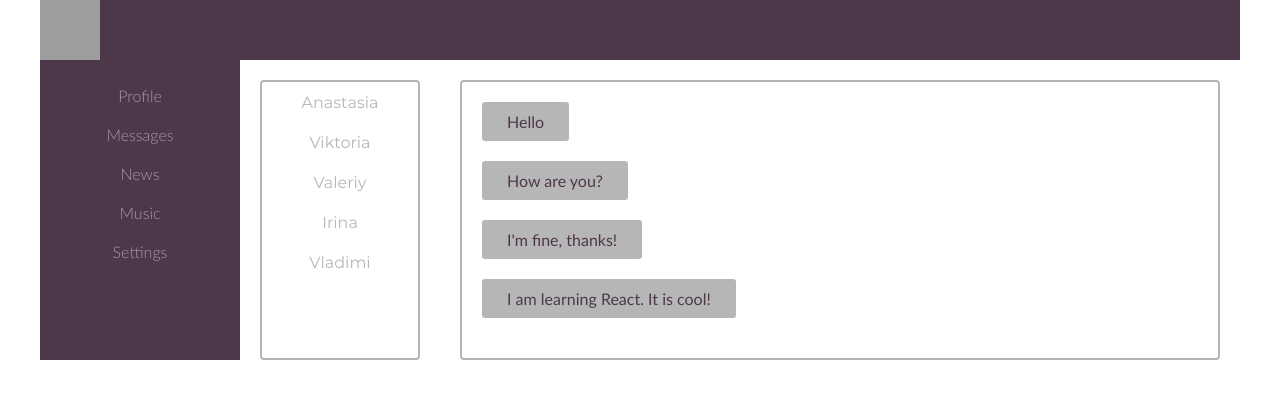
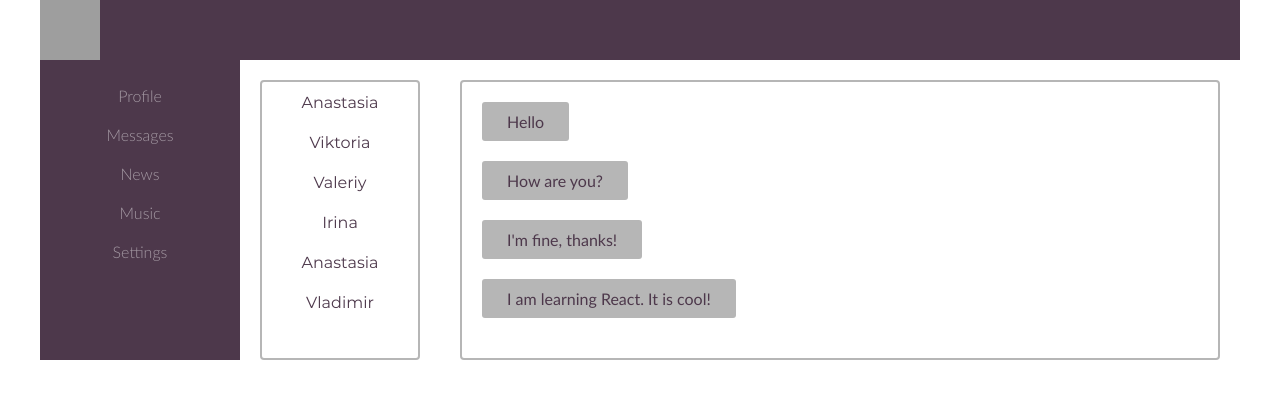
Before and after one commit to nl-kaidzen/social-react, a React (Create React App) app: page /messages in a window 1280 px wide. Shown: the top 398 px of the page. Built offline with nearby package versions, Linux system fonts and the light colour scheme; grey boxes are pictures that could not be loaded.

Commit message:
Add MessageItem component

```diff
--- /dev/null
+++ b/src/components/Messages/DialogItem/DialogItem.jsx
@@ -0,0 +1,13 @@
+import React from 'react';
+import { NavLink } from 'react-router-dom';
+import style from './DialogItem.module.scss';
+
+const DialogItem = (props) => {
+    return(
+        <li>
+            <NavLink to={`/messages/${props.id}`} className={style.dialogsItem}>{props.name}</NavLink>
+        </li>
+    );
+}
+
+export default DialogItem;
--- /dev/null
+++ b/src/components/Messages/DialogItem/DialogItem.module.scss
@@ -0,0 +1,23 @@
+@import './../../../scss/global/variables.scss';
+
+.dialogsItem {
+    display: flex;
+    justify-content: center;
+    align-items: center;
+    font-size: 16px;
+    font-family: $mon-r;
+    min-height: 40px;
+    color: $grey-dark;
+    cursor: pointer;
+    text-decoration: none;
+
+    &.active {
+        background-color: $grey;
+    }
+
+    &:hover,
+    &:focus {
+        background-color: $cyan;
+        color: $white;
+    }
+}
--- /dev/null
+++ b/src/components/Messages/MessageItem/MessageItem.jsx
@@ -0,0 +1,10 @@
+import React from 'react';
+import style from './MessageItem.module.scss';
+
+const MessageItem =(props) => {
+    return(
+        <li className={style.message}>{props.message}</li>
+    );
+}
+
+export default MessageItem;
--- /dev/null
+++ b/src/components/Messages/MessageItem/MessageItem.module.scss
@@ -0,0 +1,12 @@
+@import './../../../scss/global/variables.scss';
+
+.message {
+    width: max-content;
+    background-color: $grey-light;
+    padding: 10px 25px;
+    color: $grey-dark;
+    font-family: $lato-r;
+    margin-bottom: 20px;
+    border-radius: 3px;
+    cursor: pointer;
+}
--- a/src/components/Messages/Messages.jsx
+++ b/src/components/Messages/Messages.jsx
@@ -1,23 +1,24 @@
 import React from 'react';
 import style from './Messages.module.scss';
+import DialogItem from './DialogItem/DialogItem';
+import MessageItem from './MessageItem/MessageItem';
 
 const Messages = (props) => {
     return(
         <div className={style.messagesWrapper}>
             <ul className={style.dialogsList}>
-                <li className={style.dialogsItem}>
-                    Anastasia
-                </li>
-                <li className={style.dialogsItem}>Viktoria</li>
-                <li className={style.dialogsItem}>Valeriy</li>
-                <li className={style.dialogsItem}>Irina</li>
-                <li className={style.dialogsItem}>Vladimi</li>
+                <DialogItem name="Anastasia" id="1"/>
+                <DialogItem name="Viktoria" id="2"/>
+                <DialogItem name="Valeriy" id="3"/>
+                <DialogItem name="Irina" id="4"/>
+                <DialogItem name="Anastasia" id="5"/>
+                <DialogItem name="Vladimir" id="6"/>
             </ul>
             <ul className={style.messagesList}>
-                <li className={style.message}>Hello</li>
-                <li className={style.message}>How are you?</li>
-                <li className={style.message}>I'm fine, thanks!</li>
-                <li className={style.message}>I am learning React. It is cool!</li>
+                <MessageItem message="Hello"/>
+                <MessageItem message="How are you?"/>
+                <MessageItem message="I'm fine, thanks!"/>
+                <MessageItem message="I am learning React. It is cool!"/>
             </ul>
         </div>
     );
--- a/src/components/Messages/Messages.module.scss
+++ b/src/components/Messages/Messages.module.scss
@@ -16,27 +16,6 @@
     border-radius: 4px;
 }
 
-.dialogsItem {
-    display: flex;
-    justify-content: center;
-    align-items: center;
-    font-size: 16px;
-    font-family: $mon-r;
-    min-height: 40px;
-    color: $grey-light;
-    cursor: pointer;
-
-    &.active {
-        background-color: $grey;
-    }
-
-    &:hover,
-    &:focus {
-        background-color: $cyan;
-        color: $white;
-    }
-}
-
 .messagesList {
     padding: 20px;
 }
--- a/src/components/Profile/Profile.jsx
+++ b/src/components/Profile/Profile.jsx
@@ -5,10 +5,10 @@ import MyPosts from './MyPosts/MyPosts';
 const Profile = () => {
   return (
     <main className={style.content}>
-      <img src="https://lh3.googleusercontent.com/proxy/u57nJ6lJto89C-Hn2ws_Eto7mSm6GTVsUcJQHSutyeodmFyyAWWmtg3IBwPEriHUcGpk2t9E1tx_CmJDZr08lUbla-2tO0Lgd8l5vTfEbQYOAthBEDNRGrfW" className={style.hero__img} alt="background" />
+      <img src="https://lh3.googleusercontent.com/proxy/u57nJ6lJto89C-Hn2ws_Eto7mSm6GTVsUcJQHSutyeodmFyyAWWmtg3IBwPEriHUcGpk2t9E1tx_CmJDZr08lUbla-2tO0Lgd8l5vTfEbQYOAthBEDNRGrfW" className={style.heroImg} alt="background" />
 
-      <div className={style.user__info}>
-        <div className={style.user__avatar}>
+      <div className={style.userInfo}>
+        <div className={style.userAvatar}>
           <img src="https://static.secure.website/wscfus/8525698/4941086/urr0lhqrrlyojv0xyxwj-w885-o.jpg" alt="user avatar"
           className={style.avatar} />
         </div>
--- a/src/components/Profile/Profile.module.scss
+++ b/src/components/Profile/Profile.module.scss
@@ -5,18 +5,18 @@
     flex-direction: column;
 }
 
-.hero__img {
+.heroImg {
     width: 100%;
     height: 100px;
     background-size: contain;
     background-position: 50% 50%;
 }
 
-.user__info {
+.userInfo {
     display: flex;
 }
 
-.user__avatar {
+.userAvatar {
     width: 20%;
     height: auto;
 }
```
